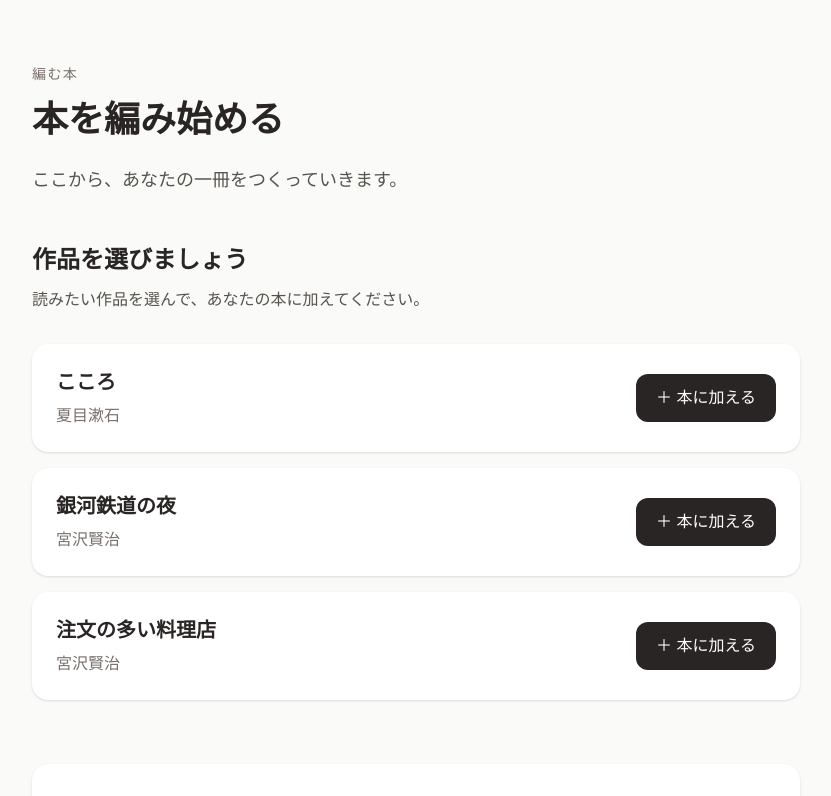
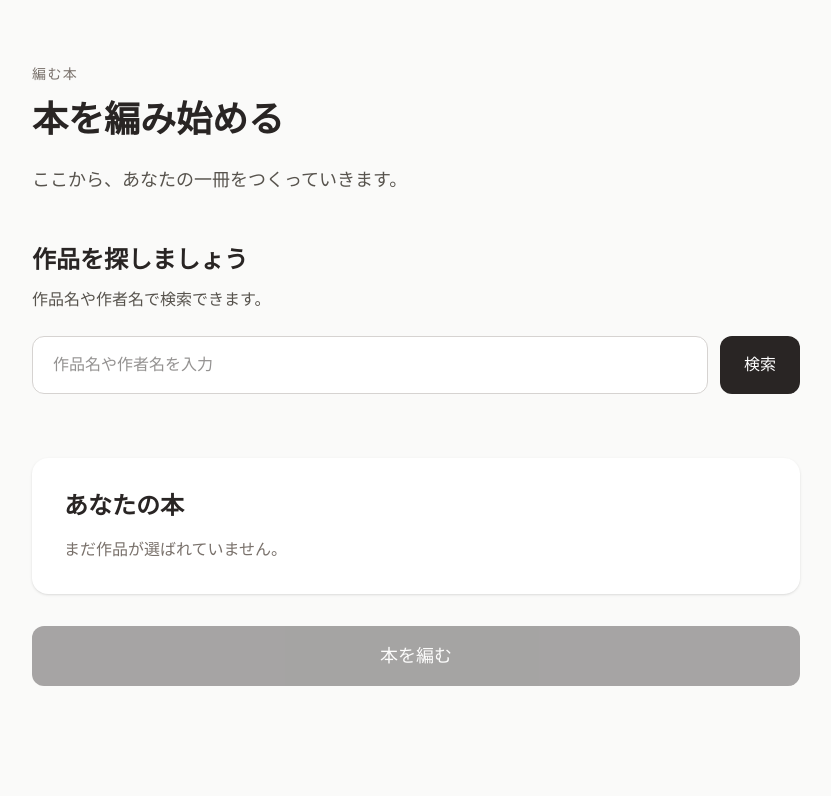
Before and after one commit to madhouse202-ai/amuhon, a Next.js app: page /create in a window 1280 px wide. Shown: the top 796 px of the page, without its empty margins (224-1055 px from the left). Built offline with nearby package versions, Linux system fonts and the light colour scheme.

Commit message:
作品検索機能の土台を追加

```diff
--- a/app/api/aozora/route.ts
+++ b/app/api/aozora/route.ts
@@ -40,6 +40,9 @@ function normalizeTitle(title: string) {
     .replace(/【|】/g, "");
 }
 
+/**
+ * HTMLエンティティを通常の文字に戻す
+ */
 function decodeHtml(text: string) {
   return text
     .replace(/&nbsp;/g, " ")
@@ -47,49 +50,139 @@ function decodeHtml(text: string) {
     .replace(/&lt;/g, "<")
     .replace(/&gt;/g, ">")
     .replace(/&quot;/g, '"')
-    .replace(/&#39;/g, "'");
+    .replace(/&#39;/g, "'")
+    .replace(/&#x27;/gi, "'")
+    .replace(/&#x3000;/gi, "　");
 }
 
+/**
+ * 青空文庫HTMLを本文テキストに変換する
+ */
 function cleanAozoraHtml(html: string) {
   let text = html;
 
-  // ルビを削除
+  // --------------------------------------------------
+  // 1. ルビを削除
+  // --------------------------------------------------
+
+  // ルビ本文を削除
   text = text.replace(/<rt[\s\S]*?<\/rt>/gi, "");
 
-  // HTMLの改行を本文の改行に変換
+  // ルビ用の括弧（ ）を削除
+  text = text.replace(/<rp[\s\S]*?<\/rp>/gi, "");
+
+  // rubyタグ自体を削除
+  text = text.replace(/<\/?ruby[^>]*>/gi, "");
+
+  // --------------------------------------------------
+  // 2. HTMLの構造を本文用テキストに変換
+  // --------------------------------------------------
+
+  // brタグを改行に変換
   text = text.replace(/<br\s*\/?>/gi, "\n");
 
-  // HTMLタグを削除
+  // その他のHTMLタグを削除
   text = text.replace(/<[^>]+>/g, "");
 
-  // HTML特殊文字を戻す
+  // --------------------------------------------------
+  // 3. HTML特殊文字を通常の文字に戻す
+  // --------------------------------------------------
+
   text = decodeHtml(text);
 
+  // --------------------------------------------------
+  // 4. 青空文庫独自の記法を整理
+  // --------------------------------------------------
+
   // 青空文庫の注記を削除
+  // 例：［＃ここから○字下げ］
   text = text.replace(/［＃[\s\S]*?］/g, "");
 
-  // 青空文庫のルビ記号を削除
+  // ルビ開始記号「｜」を削除
   text = text.replace(/｜/g, "");
 
-  // 《ルビ》を削除
+  // 青空文庫形式のルビ
+  // 例：漢字《かんじ》
   text = text.replace(/《[\s\S]*?》/g, "");
 
-  // 行末の余分な空白を削除
+  // --------------------------------------------------
+  // 5. 文章の余分な空白を整理
+  // --------------------------------------------------
+
   text = text
     .split("\n")
     .map((line) => line.trimEnd())
     .join("\n");
 
-  // 空行が多すぎる場合は整理
+  // 空行が3行以上続く場合は2行までにする
   text = text.replace(/\n{3,}/g, "\n\n");
 
   return text.trim();
+}
+
+/**
+ * 青空文庫のHTMLを文字化けさせずに取得する
+ *
+ * response.text()ではなくarrayBuffer()を使い、
+ * HTMLのcharsetを確認してからデコードする。
+ */
+async function fetchAozoraHtml(url: string) {
+  const response = await fetch(url, {
+    cache: "no-store",
+  });
+
+  if (!response.ok) {
+    throw new Error(
+      `青空文庫の本文取得に失敗しました: ${response.status}`
+    );
+  }
+
+  // バイト列として取得
+  const buffer = await response.arrayBuffer();
+
+  // HTMLの先頭部分からcharsetを探す
+  const headerText = new TextDecoder("ascii").decode(
+    buffer.slice(0, 4096)
+  );
+
+  const charsetMatch = headerText.match(
+    /charset\s*=\s*["']?\s*([a-zA-Z0-9._-]+)/i
+  );
+
+  const charset = charsetMatch?.[1]?.toLowerCase() ?? "utf-8";
+
+  console.log("青空文庫 charset:", charset);
+
+  // UTF-8
+  if (charset === "utf-8" || charset === "utf8") {
+    return new TextDecoder("utf-8").decode(buffer);
+  }
+
+  // Shift_JIS系
+  if (
+    charset === "shift_jis" ||
+    charset === "shift-jis" ||
+    charset === "sjis"
+  ) {
+    return new TextDecoder("shift_jis").decode(buffer);
+  }
+
+  // 判別できない場合
+  console.warn(
+    `未知の文字コード "${charset}" が指定されています。UTF-8として処理します。`
+  );
+
+  return new TextDecoder("utf-8").decode(buffer);
 }
 
 export async function GET(request: Request) {
   const { searchParams } = new URL(request.url);
 
   const title = searchParams.get("title");
+
+  // --------------------------------------------------
+  // 1. 作品タイトルの確認
+  // --------------------------------------------------
 
   if (!title) {
     return NextResponse.json(
@@ -100,14 +193,20 @@ export async function GET(request: Request) {
     );
   }
 
-  // 作品名の表記ゆれを吸収
+  // --------------------------------------------------
+  // 2. 作品名の表記ゆれを吸収
+  // --------------------------------------------------
+
   const normalizedTitle = normalizeTitle(title);
 
   const workKey = Object.keys(works).find(
     (key) => normalizeTitle(key) === normalizedTitle
   );
 
-  // 対応していない作品
+  // --------------------------------------------------
+  // 3. 対応していない作品
+  // --------------------------------------------------
+
   if (!workKey) {
     return NextResponse.json(
       {
@@ -119,22 +218,22 @@ export async function GET(request: Request) {
 
   const work = works[workKey];
 
+  // --------------------------------------------------
+  // 4. 青空文庫から本文を取得
+  // --------------------------------------------------
+
   try {
-    // 青空文庫から本文を取得
-    const response = await fetch(work.textUrl, {
-      cache: "no-store",
-    });
+    const html = await fetchAozoraHtml(work.textUrl);
 
-    if (!response.ok) {
-      throw new Error(
-        `青空文庫の本文取得に失敗しました: ${response.status}`
-      );
-    }
+    // ------------------------------------------------
+    // 5. HTMLを本文テキストに変換
+    // ------------------------------------------------
 
-    const html = await response.text();
+    const text = cleanAozoraHtml(html);
 
-    // 本文を読みやすいテキストに変換
-    const text = cleanAozoraHtml(html);
+    // ------------------------------------------------
+    // 6. book-previewへ返す
+    // ------------------------------------------------
 
     return NextResponse.json({
       title: workKey,
--- a/app/create/page.tsx
+++ b/app/create/page.tsx
@@ -3,37 +3,75 @@
 import { useState } from "react";
 import { useRouter } from "next/navigation";
 
-const works = [
-  {
-    title: "こころ",
-    author: "夏目漱石",
-  },
-  {
-    title: "銀河鉄道の夜",
-    author: "宮沢賢治",
-  },
-  {
-    title: "注文の多い料理店",
-    author: "宮沢賢治",
-  },
-];
+type Work = {
+  id: string;
+  title: string;
+  author: string;
+};
 
 export default function CreatePage() {
   const router = useRouter();
-  const [selectedWorks, setSelectedWorks] = useState<string[]>([]);
+
+  const [query, setQuery] = useState("");
+  const [works, setWorks] = useState<Work[]>([]);
+  const [selectedWorks, setSelectedWorks] = useState<Work[]>([]);
+  const [isSearching, setIsSearching] = useState(false);
+  const [searched, setSearched] = useState(false);
   const [draggedIndex, setDraggedIndex] = useState<number | null>(null);
 
-  const addWork = (title: string) => {
-    if (!selectedWorks.includes(title)) {
-      setSelectedWorks([...selectedWorks, title]);
+  const searchWorks = async () => {
+    const trimmedQuery = query.trim();
+
+    if (!trimmedQuery) {
+      setWorks([]);
+      setSearched(false);
+      return;
+    }
+
+    setIsSearching(true);
+
+    try {
+      const response = await fetch(
+        `/api/works?q=${encodeURIComponent(trimmedQuery)}`
+      );
+
+      if (!response.ok) {
+        throw new Error("作品検索に失敗しました");
+      }
+
+      const data = await response.json();
+
+      setWorks(data.works ?? []);
+      setSearched(true);
+    } catch (error) {
+      console.error(error);
+      setWorks([]);
+      setSearched(true);
+    } finally {
+      setIsSearching(false);
     }
   };
-  const removeWork = (title: string) => {
+
+  const addWork = (work: Work) => {
+    const alreadySelected = selectedWorks.some(
+      (selected) => selected.id === work.id
+    );
+
+    if (!alreadySelected) {
+      setSelectedWorks([...selectedWorks, work]);
+    }
+  };
+
+  const removeWork = (id: string) => {
     setSelectedWorks(
-    selectedWorks.filter((work) => work !== title)
+      selectedWorks.filter((work) => work.id !== id)
     );
   };
-const moveWork = (index: number, direction: "up" | "down") => {
+
+  const moveWork = (
+    index: number,
+    direction: "up" | "down"
+  ) => {
     const newWorks = [...selectedWorks];
 
     if (direction === "up" && index > 0) {
@@ -43,7 +81,10 @@ const moveWork = (index: number, direction: "up" | "down") => {
       ];
     }
 
-  if (direction === "down" && index < newWorks.length - 1) {
+    if (
+      direction === "down" &&
+      index < newWorks.length - 1
+    ) {
       [newWorks[index], newWorks[index + 1]] = [
         newWorks[index + 1],
         newWorks[index],
@@ -54,12 +95,19 @@ const moveWork = (index: number, direction: "up" | "down") => {
   };
 
   const handleDrop = (targetIndex: number) => {
-  if (draggedIndex === null || draggedIndex === targetIndex) {
+    if (
+      draggedIndex === null ||
+      draggedIndex === targetIndex
+    ) {
       return;
     }
 
     const newWorks = [...selectedWorks];
-  const [draggedWork] = newWorks.splice(draggedIndex, 1);
+
+    const [draggedWork] = newWorks.splice(
+      draggedIndex,
+      1
+    );
 
     newWorks.splice(targetIndex, 0, draggedWork);
 
@@ -67,7 +115,11 @@ const handleDrop = (targetIndex: number) => {
     setDraggedIndex(null);
   };
 
-
+  const isSelected = (id: string) => {
+    return selectedWorks.some(
+      (work) => work.id === id
+    );
+  };
 
   return (
     <main className="min-h-screen bg-stone-50 px-6 py-16 text-stone-800">
@@ -85,23 +137,55 @@ const handleDrop = (targetIndex: number) => {
           ここから、あなたの一冊をつくっていきます。
         </p>
 
-        {/* 作品を選ぶ */}
+        {/* 作品を探す */}
         <section className="mt-12">
           <h2 className="text-2xl font-bold">
-            作品を選びましょう
+            作品を探しましょう
           </h2>
 
           <p className="mt-3 text-stone-600">
-            読みたい作品を選んで、あなたの本に加えてください。
+            作品名や作者名で検索できます。
           </p>
 
+          <div className="mt-6 flex gap-3">
+            <input
+              type="text"
+              value={query}
+              onChange={(e) =>
+                setQuery(e.target.value)
+              }
+              onKeyDown={(e) => {
+                if (e.key === "Enter") {
+                  searchWorks();
+                }
+              }}
+              placeholder="作品名や作者名を入力"
+              className="min-w-0 flex-1 rounded-xl border border-stone-300 bg-white px-5 py-4 outline-none focus:border-stone-500"
+            />
+
+            <button
+              onClick={searchWorks}
+              disabled={isSearching}
+              className="rounded-xl bg-stone-800 px-6 py-4 font-medium text-white transition hover:bg-stone-700 disabled:opacity-50"
+            >
+              {isSearching ? "検索中…" : "検索"}
+            </button>
+          </div>
+
+          {/* 検索結果 */}
           <div className="mt-8 space-y-4">
+            {searched && works.length === 0 && !isSearching && (
+              <p className="rounded-xl bg-white p-6 text-center text-stone-500">
+                作品が見つかりませんでした。
+              </p>
+            )}
+
             {works.map((work) => {
-              const isSelected = selectedWorks.includes(work.title);
+              const selected = isSelected(work.id);
 
               return (
                 <div
-                  key={work.title}
+                  key={work.id}
                   className="flex items-center justify-between rounded-2xl bg-white p-6 shadow-sm"
                 >
                   <div>
@@ -112,18 +196,24 @@ const handleDrop = (targetIndex: number) => {
                     <p className="mt-2 text-stone-500">
                       {work.author}
                     </p>
+
+                    <p className="mt-1 text-xs text-stone-400">
+                      青空文庫
+                    </p>
                   </div>
 
                   <button
-                    onClick={() => addWork(work.title)}
-                    disabled={isSelected}
+                    onClick={() => addWork(work)}
+                    disabled={selected}
                     className={`rounded-xl px-5 py-3 font-medium transition ${
-                      isSelected
+                      selected
                         ? "bg-stone-200 text-stone-500"
                         : "bg-stone-800 text-white hover:bg-stone-700"
                     }`}
                   >
-                    {isSelected ? "追加済み" : "＋ 本に加える"}
+                    {selected
+                      ? "追加済み"
+                      : "＋ 本に加える"}
                   </button>
                 </div>
               );
@@ -143,25 +233,40 @@ const handleDrop = (targetIndex: number) => {
             </p>
           ) : (
             <ol className="mt-6 space-y-3">
-            {selectedWorks.map((title, index) => (
+              {selectedWorks.map((work, index) => (
                 <li
-  key={title}
+                  key={work.id}
                   draggable={true}
-  onDragStart={() => setDraggedIndex(index)}
-  onDragOver={(e) => e.preventDefault()}
-  onDrop={() => handleDrop(index)}
+                  onDragStart={() =>
+                    setDraggedIndex(index)
+                  }
+                  onDragOver={(e) =>
+                    e.preventDefault()
+                  }
+                  onDrop={() =>
+                    handleDrop(index)
+                  }
                   className="flex items-center justify-between rounded-xl bg-stone-50 px-5 py-4"
                 >
                   <div>
                     <span className="mr-3 text-stone-400">
                       {index + 1}.
                     </span>
-      {title}
+
+                    <span className="font-medium">
+                      {work.title}
+                    </span>
+
+                    <span className="ml-3 text-sm text-stone-500">
+                      {work.author}
+                    </span>
                   </div>
 
                   <div className="flex gap-2">
                     <button
-        onClick={() => moveWork(index, "up")}
+                      onClick={() =>
+                        moveWork(index, "up")
+                      }
                       disabled={index === 0}
                       className="rounded-lg bg-white px-3 py-2 text-sm shadow-sm disabled:opacity-30"
                     >
@@ -169,15 +274,22 @@ const handleDrop = (targetIndex: number) => {
                     </button>
 
                     <button
-        onClick={() => moveWork(index, "down")}
-        disabled={index === selectedWorks.length - 1}
+                      onClick={() =>
+                        moveWork(index, "down")
+                      }
+                      disabled={
+                        index ===
+                        selectedWorks.length - 1
+                      }
                       className="rounded-lg bg-white px-3 py-2 text-sm shadow-sm disabled:opacity-30"
                     >
                       ↓
                     </button>
 
                     <button
-        onClick={() => removeWork(title)}
+                      onClick={() =>
+                        removeWork(work.id)
+                      }
                       className="rounded-lg bg-white px-3 py-2 text-sm shadow-sm"
                     >
                       削除
@@ -189,15 +301,24 @@ const handleDrop = (targetIndex: number) => {
           )}
         </section>
 
-
-
+        {/* 本を編む */}
         <button
           onClick={() => {
             const params = new URLSearchParams();
-  params.set("works", selectedWorks.join(","));
-  router.push(`/preview?${params.toString()}`);
+
+            params.set(
+              "works",
+              selectedWorks
+                .map((work) => work.title)
+                .join(",")
+            );
+
+            router.push(
+              `/preview?${params.toString()}`
+            );
           }}
-          className="mt-8 w-full rounded-xl bg-stone-800 px-6 py-4 text-lg font-medium text-white"
+          disabled={selectedWorks.length === 0}
+          className="mt-8 w-full rounded-xl bg-stone-800 px-6 py-4 text-lg font-medium text-white transition hover:bg-stone-700 disabled:cursor-not-allowed disabled:opacity-40"
         >
           本を編む
         </button>
```
Also changed, not shown: app/api/aozora/works/route.ts (added). Lines whose indentation alone changed are shown as unchanged.
